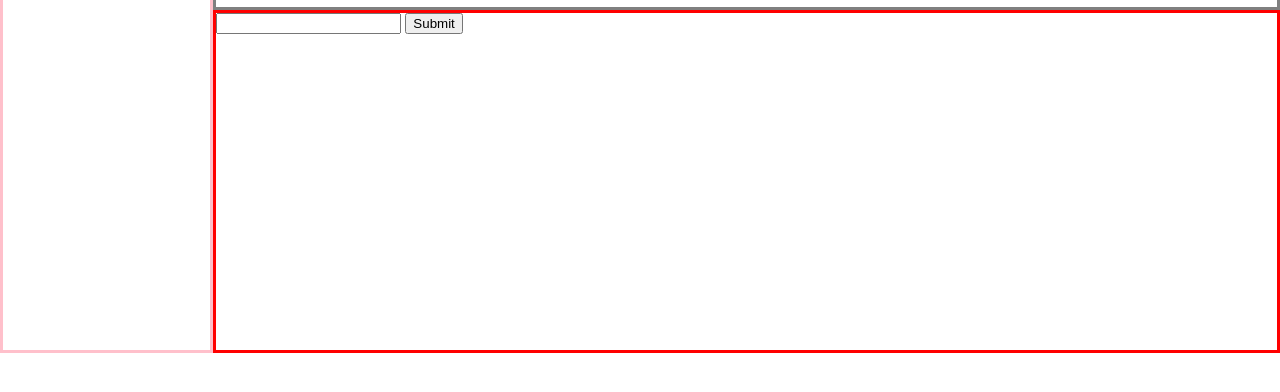
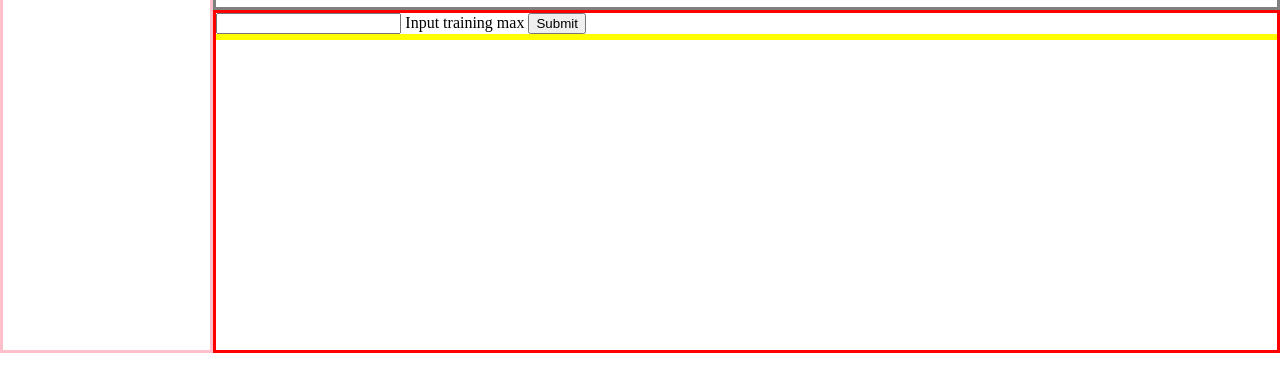
Before and after one commit to Solphilos/lift-calculator, a plain HTML site: page index.html in a window 1280 px wide. Shown: the part 76-468 px from the top of the page. Drawn offline with Linux system fonts and the light colour scheme.

Commit message:
created submit button for submitting input data

```diff
--- a/index.html
+++ b/index.html
@@ -12,6 +12,7 @@
         <div class="header">
             <h1>lift-calculator</h1>
         </div>
+
         <div class="sidebar">
             <ul>
                 <li>Bench Press</li>
@@ -19,9 +20,15 @@
                 <li>Press</li>
             </ul>
         </div>
+
         <div class="body">
-            <input type="text" id="maxInput">
-            <button type="submit" onclick="submitData()">Submit</button>
+            <div class="inputMaxes">
+                <input type="text" id="maxInput">
+                <label for="maxes" class="trainingMax">Input training max</label>
+                <button type="submit" onclick="submitData()">Submit</button>
+            </div>
+
+
             <div class="results"></div>
         </div>
     </div>
--- a/style.css
+++ b/style.css
@@ -26,7 +26,13 @@ body {
 }
 
 .body {
+    display: flex;
+    flex-direction: column;
     grid-column: 2;
     grid-row: 2;
     border: solid red;
 }
+
+.results {
+    border: solid yellow;
+}
```
Also changed, not shown: script.js (+8 -6 lines).
